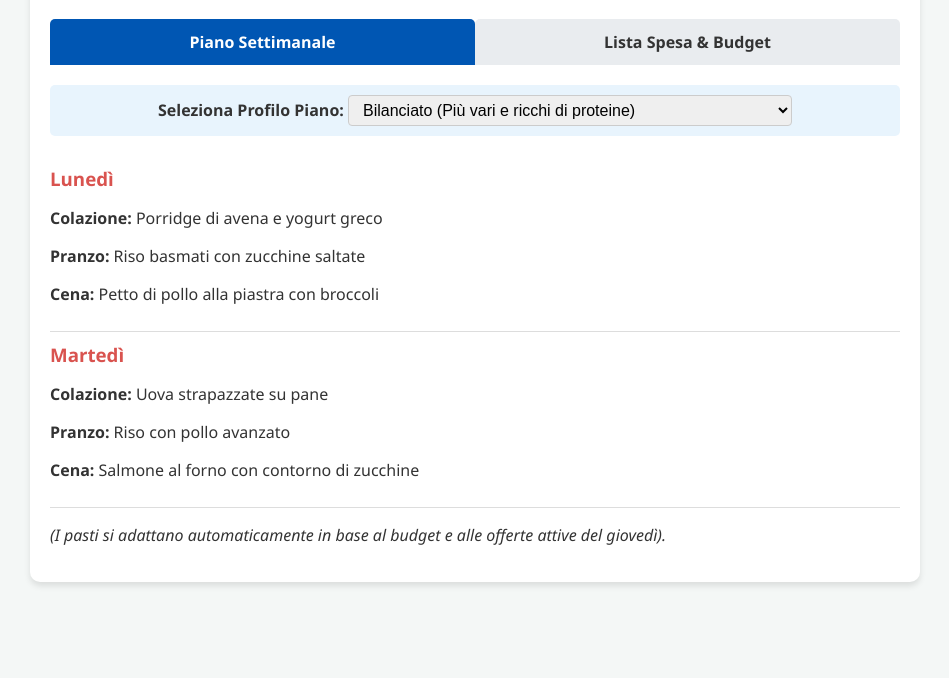
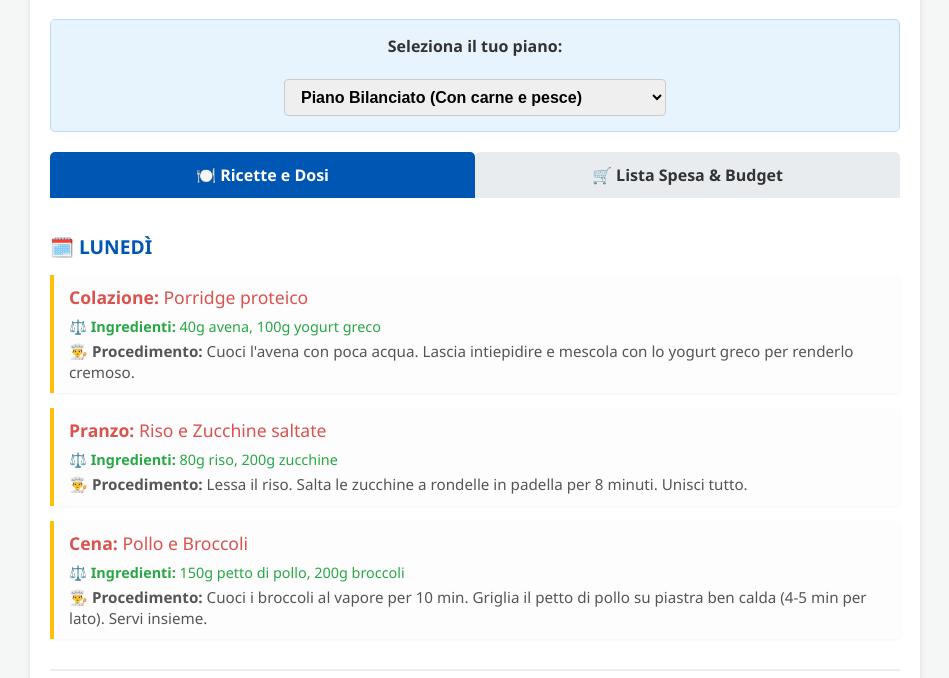
Before and after one commit to Fm0nt3/mealplan, a plain HTML site: page index.html in a window 1280 px wide. Shown: the part 107-785 px from the top of the page, without its empty margins (165-1114 px from the left). Drawn offline with Linux system fonts and the light colour scheme.

Commit message:
Update index.html

```diff
--- a/index.html
+++ b/index.html
@@ -13,17 +13,21 @@
         .tab.active { background: #0056b3; color: white; }
         .content { display: none; }
         .content.active { display: block; }
-        .plan-selector { margin-bottom: 20px; text-align: center; background: #e8f4fd; padding: 10px; border-radius: 5px; }
-        .plan-selector select { padding: 5px 10px; font-size: 1em; border-radius: 4px; border: 1px solid #ccc; }
-        .meal-day { border-bottom: 1px solid #ddd; padding: 10px 0; }
-        .meal-day h3 { margin: 0 0 10px 0; color: #d9534f; }
-        .shopping-item { display: flex; justify-content: space-between; padding: 8px 0; border-bottom: 1px dashed #ccc; align-items: center; }
-        .tag-promo { background: #ff4d4d; color: white; padding: 2px 6px; font-size: 0.8em; border-radius: 4px; margin-left: 5px; }
+        .plan-selector { margin-bottom: 20px; text-align: center; background: #e8f4fd; padding: 15px; border-radius: 5px; border: 1px solid #b8daff; }
+        .plan-selector select { padding: 8px 12px; font-size: 1em; border-radius: 4px; border: 1px solid #ccc; font-weight: bold; }
+        .meal-day { border-bottom: 2px solid #eee; padding: 15px 0; margin-bottom: 10px; }
+        .meal-day h3 { margin: 0 0 15px 0; color: #0056b3; text-transform: uppercase; font-size: 1.2em; }
+        .recipe-block { background: #fdfdfd; border-left: 4px solid #ffc107; padding: 10px 15px; margin-bottom: 15px; border-radius: 0 4px 4px 0; box-shadow: 0 1px 3px rgba(0,0,0,0.05); }
+        .recipe-title { color: #d9534f; font-size: 1.1em; margin-bottom: 8px; }
+        .recipe-qty { font-size: 0.9em; color: #28a745; margin-bottom: 5px; }
+        .recipe-step { font-size: 0.95em; color: #555; line-height: 1.4; }
+        .shopping-item { display: flex; justify-content: space-between; padding: 10px 0; border-bottom: 1px dashed #ccc; align-items: center; }
+        .tag-promo { background: #ff4d4d; color: white; padding: 3px 8px; font-size: 0.8em; border-radius: 12px; margin-left: 10px; font-weight: bold; }
         .prices { text-align: right; }
         .old-price { text-decoration: line-through; color: #888; font-size: 0.9em; margin-right: 8px; }
-        .summary-box { background: #e6ffed; border: 1px solid #b7eb8c; padding: 15px; border-radius: 5px; margin-top: 20px; }
-        .summary-row { display: flex; justify-content: space-between; margin: 5px 0; font-size: 1.1em; }
-        .total { font-size: 1.3em; font-weight: bold; color: #28a745; }
+        .summary-box { background: #e6ffed; border: 1px solid #b7eb8c; padding: 15px; border-radius: 5px; margin-top: 25px; }
+        .summary-row { display: flex; justify-content: space-between; margin: 8px 0; font-size: 1.1em; }
+        .total { font-size: 1.4em; font-weight: bold; color: #28a745; border-top: 1px solid #b7eb8c; padding-top: 10px; margin-top: 10px; }
         .savings { color: #d9534f; font-weight: bold; }
     </style>
 </head>
@@ -32,49 +36,81 @@
 <div class="container">
     <h1>🥗 Meal Planner Ginevra (Lidl CH)</h1>
 
-    <div class="tabs">
-        <div class="tab active" onclick="showTab('plan')">Piano Settimanale</div>
-        <div class="tab" onclick="showTab('shopping')">Lista Spesa & Budget</div>
-    </div>
-
-    <!-- SELETTORE DEL PIANO -->
     <div class="plan-selector">
-        <label for="planType"><strong>Seleziona Profilo Piano:</strong></label>
+        <label for="planType"><strong>Seleziona il tuo piano:</strong></label><br><br>
         <select id="planType" onchange="updateApp()">
-            <option value="economico">Super Economico (Ottimizzato al massimo sul risparmio)</option>
-            <option value="bilanciato" selected>Bilanciato (Più vari e ricchi di proteine)</option>
+            <option value="economico">Piano Super Economico (Più legumi e uova)</option>
+            <option value="bilanciato" selected>Piano Bilanciato (Con carne e pesce)</option>
         </select>
     </div>
 
+    <div class="tabs">
+        <div class="tab active" onclick="showTab('plan')">🍽️ Ricette e Dosi</div>
+        <div class="tab" onclick="showTab('shopping')">🛒 Lista Spesa & Budget</div>
+    </div>
+
     <div id="plan" class="content active">
-        <div class="meal-day">
-            <h3>Lunedì</h3>
-            <p><strong>Colazione:</strong> Porridge di avena e yogurt greco</p>
-            <p><strong>Pranzo:</strong> Riso basmati con zucchine saltate</p>
-            <p><strong>Cena:</strong> Petto di pollo alla piastra con broccoli</p>
+        <div id="meals-container">
+            <!-- I pasti verranno generati qui dal JavaScript -->
         </div>
-        <div class="meal-day">
-            <h3>Martedì</h3>
-            <p><strong>Colazione:</strong> Uova strapazzate su pane</p>
-            <p><strong>Pranzo:</strong> Riso con pollo avanzato</p>
-            <p><strong>Cena:</strong> Salmone al forno con contorno di zucchine</p>
-        </div>
-        <p><em>(I pasti si adattano automaticamente in base al budget e alle offerte attive del giovedì).</em></p>
     </div>
 
     <div id="shopping" class="content">
-        <h2>Lista della spesa stimata (Lidl Ginevra):</h2>
+        <h2>Lista della spesa per il piano selezionato:</h2>
         <div id="shopping-list">Caricamento prodotti...</div>
 
         <div class="summary-box">
             <div class="summary-row"><span>Costo senza offerte:</span> <span id="total-normal">0.00 CHF</span></div>
-            <div class="summary-row"><span>Risparmio grazie alle offerte del Giovedì:</span> <span class="savings" id="total-saved">-0.00 CHF</span></div>
-            <div class="summary-row total"><span>Budget Totale Stimato:</span> <span id="total-price">0.00 CHF</span></div>
+            <div class="summary-row"><span>Risparmio con offerte (Gio):</span> <span class="savings" id="total-saved">-0.00 CHF</span></div>
+            <div class="summary-row total"><span>Budget da spendere in cassa:</span> <span id="total-price">0.00 CHF</span></div>
         </div>
     </div>
 </div>
 
 <script>
+    // DATABASE DELLE RICETTE
+    const recipesData = {
+        economico: [
+            {
+                day: "Lunedì",
+                meals: [
+                    { type: "Colazione", name: "Porridge d'avena all'acqua", qty: "50g avena, 150ml acqua", steps: "Metti l'avena e l'acqua in un pentolino. Cuoci a fuoco lento per 5 minuti mescolando finché non si addensa." },
+                    { type: "Pranzo", name: "Riso e Zucchine", qty: "80g riso basmati, 200g zucchine, 1 cucchiaio d'olio", steps: "Lessa il riso in acqua salata. Taglia le zucchine a cubetti e saltale in padella con l'olio per 10 min. Unisci il riso scolato." },
+                    { type: "Cena", name: "Frittata e Fagioli", qty: "2 uova, 150g fagioli rossi sgocciolati", steps: "Sbatti le uova con sale e pepe, cuoci in padella antiaderente 3 min per lato. Scalda i fagioli come contorno." }
+                ]
+            },
+            {
+                day: "Martedì",
+                meals: [
+                    { type: "Colazione", name: "Uova sode", qty: "2 uova", steps: "Bollisci le uova per 8-9 minuti. Sbucciale e mangiale fredde o calde." },
+                    { type: "Pranzo", name: "Riso e Fagioli Rossi", qty: "80g riso basmati, 150g fagioli rossi", steps: "Lessa il riso. Uniscilo ai fagioli rossi, condisci con sale, pepe e un filo d'olio a crudo." },
+                    { type: "Cena", name: "Zucchine al forno", qty: "300g zucchine, olio, spezie", steps: "Taglia le zucchine a rondelle, disponile su una teglia, aggiungi un filo d'olio e cuoci a 200°C per 20 minuti." }
+                ]
+            }
+        ],
+        bilanciato: [
+            {
+                day: "Lunedì",
+                meals: [
+                    { type: "Colazione", name: "Porridge proteico", qty: "40g avena, 100g yogurt greco", steps: "Cuoci l'avena con poca acqua. Lascia intiepidire e mescola con lo yogurt greco per renderlo cremoso." },
+                    { type: "Pranzo", name: "Riso e Zucchine saltate", qty: "80g riso, 200g zucchine", steps: "Lessa il riso. Salta le zucchine a rondelle in padella per 8 minuti. Unisci tutto." },
+                    { type: "Cena", name: "Pollo e Broccoli", qty: "150g petto di pollo, 200g broccoli", steps: "Cuoci i broccoli al vapore per 10 min. Griglia il petto di pollo su piastra ben calda (4-5 min per lato). Servi insieme." }
+                ]
+            },
+            {
+                day: "Martedì",
+                meals: [
+                    { type: "Colazione", name: "Uova strapazzate", qty: "2 uova, 1 cucchiaino d'olio", steps: "Sbatti le uova in una ciotola. Cuocile in padella mescolando continuamente per 2-3 minuti." },
+                    { type: "Pranzo", name: "Riso con pollo avanzato", qty: "80g riso, 100g petto di pollo", steps: "Lessa il riso. Taglia il pollo avanzato a striscioline e mescolalo col riso tiepido." },
+                    { type: "Cena", name: "Salmone al forno con Zucchine", qty: "150g salmone surgelato, 200g zucchine", steps: "Scongela il salmone. Mettilo in teglia con le zucchine a fette. Cuoci a 190°C per 15-20 minuti." }
+                ]
+            }
+        ]
+    };
+
+    let globalProducts = [];
+
+    // Gestione visualizzazione Tab
     function showTab(tabId) {
         document.querySelectorAll('.tab').forEach(t => t.classList.remove('active'));
         document.querySelectorAll('.content').forEach(c => c.classList.remove('active'));
@@ -82,33 +118,58 @@
         document.getElementById(tabId).classList.add('active');
     }
 
-    let globalData = [];
-
+    // Caricamento Iniziale dei prodotti
     fetch('data/products.json')
         .then(response => response.json())
         .then(data => {
-            globalData = data;
-            updateApp();
+            globalProducts = data;
+            updateApp(); // Chiama la funzione per popolare l'app
         })
         .catch(error => {
-            document.getElementById('shopping-list').innerHTML = '<p style="color:red;">Errore nel caricamento del database prodotti.</p>';
-            console.error('Error:', error);
+            document.getElementById('shopping-list').innerHTML = '<p style="color:red;">Errore nel caricamento dei prodotti. Controlla che products.json sia su GitHub.</p>';
         });
 
+    // Funzione principale che si aggiorna quando cambi piano
     function updateApp() {
         const selectedPlan = document.getElementById('planType').value;
+
+        // 1. AGGIORNA LE RICETTE
+        const mealsContainer = document.getElementById('meals-container');
+        mealsContainer.innerHTML = ''; // Svuota il contenitore
+
+        const currentMeals = recipesData[selectedPlan];
+
+        currentMeals.forEach(day => {
+            let dayHTML = `<div class="meal-day"><h3>🗓️ ${day.day}</h3>`;
+
+            day.meals.forEach(meal => {
+                dayHTML += `
+                    <div class="recipe-block">
+                        <div class="recipe-title"><strong>${meal.type}:</strong> ${meal.name}</div>
+                        <div class="recipe-qty">⚖️ <strong>Ingredienti:</strong> ${meal.qty}</div>
+                        <div class="recipe-step">👨‍🍳 <strong>Procedimento:</strong> ${meal.steps}</div>
+                    </div>
+                `;
+            });
+
+            dayHTML += `</div>`;
+            mealsContainer.innerHTML += dayHTML;
+        });
+
+        // 2. AGGIORNA LA LISTA DELLA SPESA
         const listDiv = document.getElementById('shopping-list');
         listDiv.innerHTML = '';
-
         let sumNormal = 0;
         let sumFinal = 0;
 
-        globalData.forEach(item => {
-            // Filtra in base al piano o mostra tutto se economico include tutto
+        // Filtra i prodotti: mostra SOLO quelli che contengono il piano selezionato nel loro array "plans"
+        const filteredProducts = globalProducts.filter(item => item.plans.includes(selectedPlan));
+
+        filteredProducts.forEach(item => {
             const row = document.createElement('div');
             row.className = 'shopping-item';
 
-            let promoBadge = item.inPromo ? '<span class="tag-promo">OFFERTA GIO</span>' : '';
+            let promoBadge = item.inPromo ? '<span class="tag-promo">OFFERTA SETTIMANA</span>' : '';
             let priceDisplay = '';
 
             sumNormal += item.normalPrice;
@@ -122,14 +183,14 @@
             }
 
             row.innerHTML = `
-                <span><input type="checkbox"> ${item.name} ${promoBadge}</span>
+                <span><input type="checkbox"> <strong>${item.name}</strong> ${promoBadge}</span>
                 ${priceDisplay}
             `;
             listDiv.appendChild(row);
         });
 
+        // Aggiorna i totali
         let saved = sumNormal - sumFinal;
-
         document.getElementById('total-normal').innerText = sumNormal.toFixed(2) + ' CHF';
         document.getElementById('total-saved').innerText = '-' + saved.toFixed(2) + ' CHF';
         document.getElementById('total-price').innerText = sumFinal.toFixed(2) + ' CHF';
```
